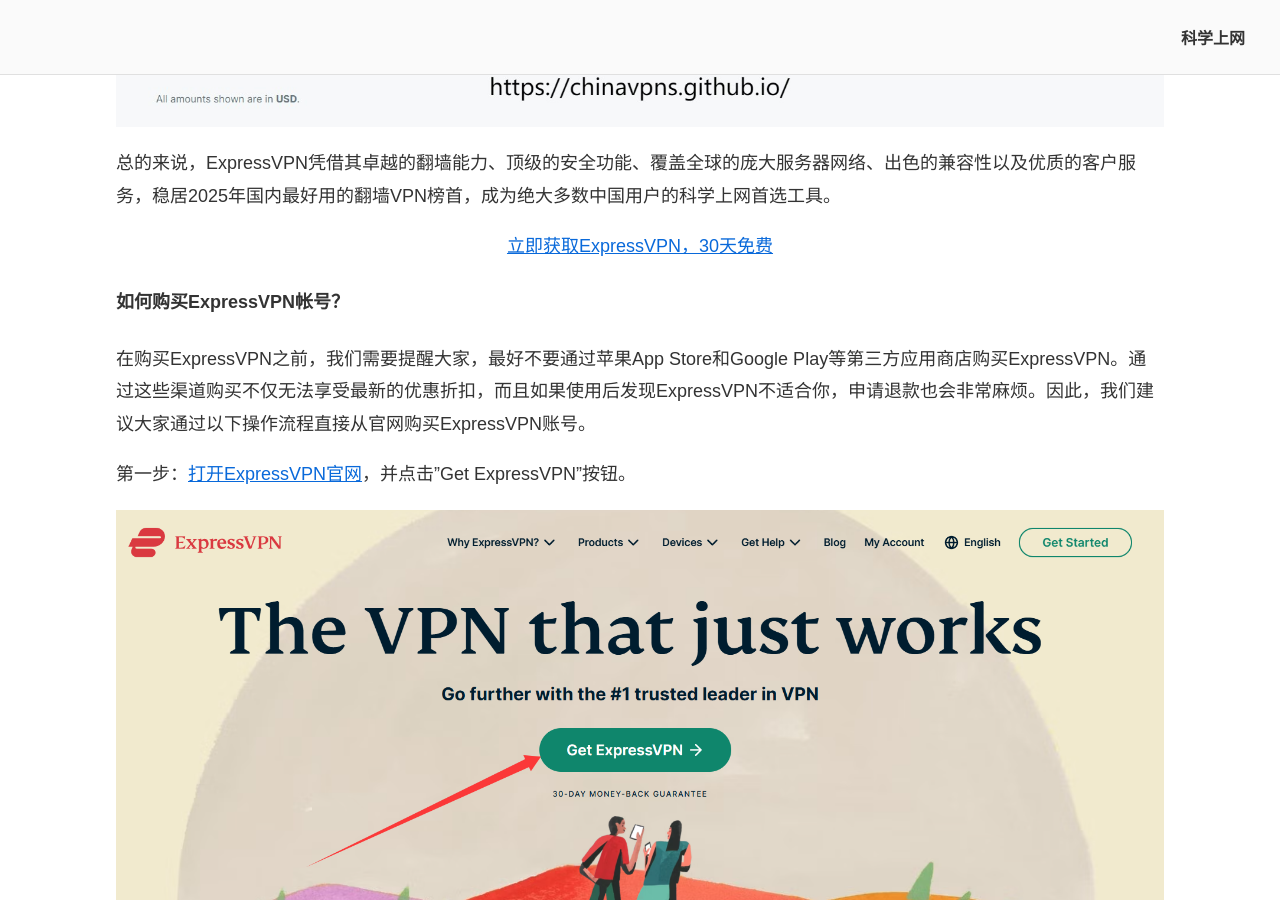
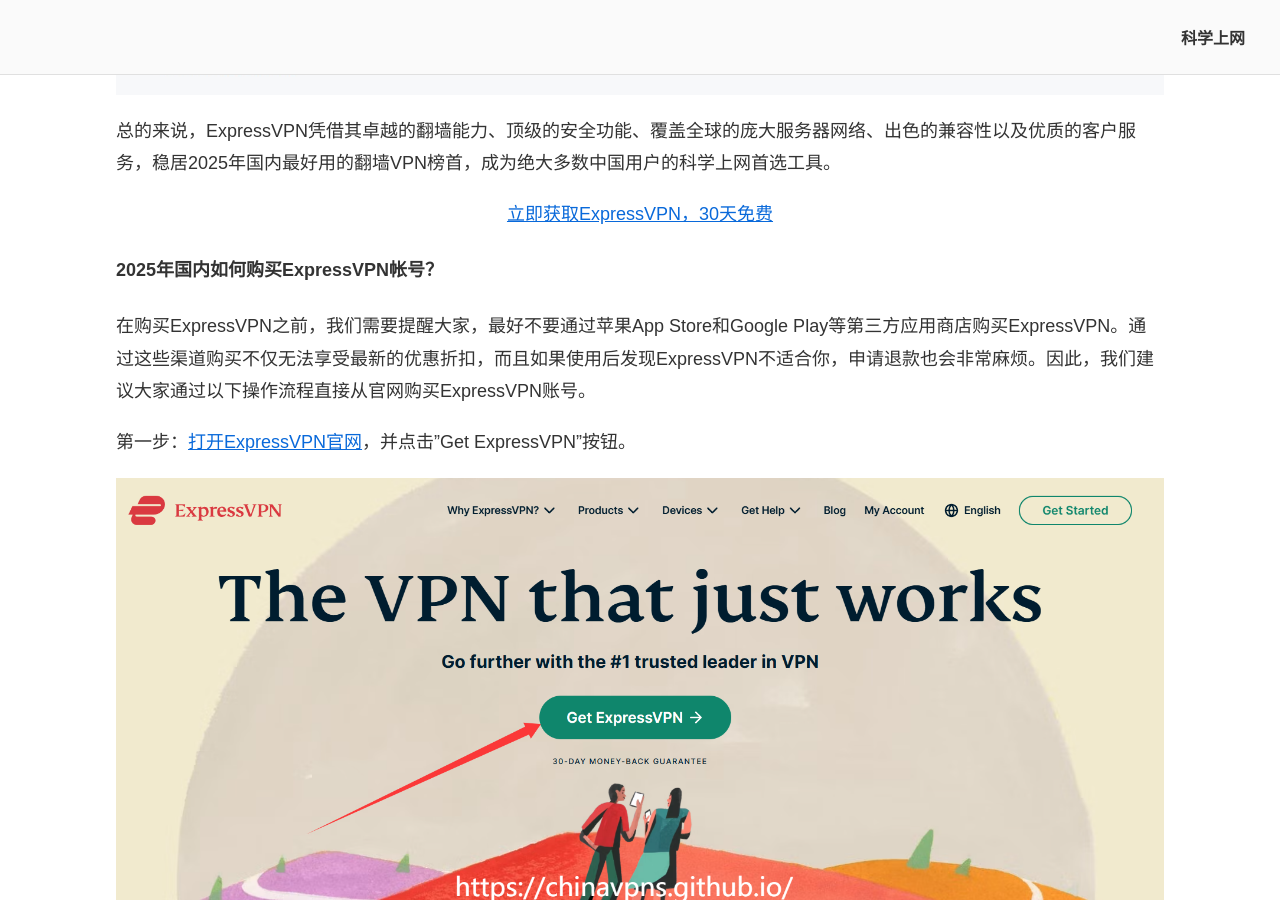
Before and after one commit to chinavpns/chinavpns.github.io, a Jekyll site: the page built from index.md, in a window 1280 px wide and 900 px high, scrolled down 12076 px. Built offline with Jekyll 4.4.1, drawn with Linux system fonts in a browser that asks for light colours; some of the changed text lies outside the part shown.

Commit message:
Update index.md

```diff
--- a/index.md
+++ b/index.md
@@ -227,7 +227,7 @@
 
 <p align="center"><a href="https://wallvpn.com/go/expressvpn/" rel="nofollow">立即获取ExpressVPN，30天免费</a></p>
 
-#### 如何购买ExpressVPN帐号？
+#### 2025年国内如何购买ExpressVPN帐号？
 
 在购买ExpressVPN之前，我们需要提醒大家，最好不要通过苹果App Store和Google Play等第三方应用商店购买ExpressVPN。通过这些渠道购买不仅无法享受最新的优惠折扣，而且如果使用后发现ExpressVPN不适合你，申请退款也会非常麻烦。因此，我们建议大家通过以下操作流程直接从官网购买ExpressVPN账号。
 
```
Also changed, not shown: other parts of index.md (+1 -1 lines).
